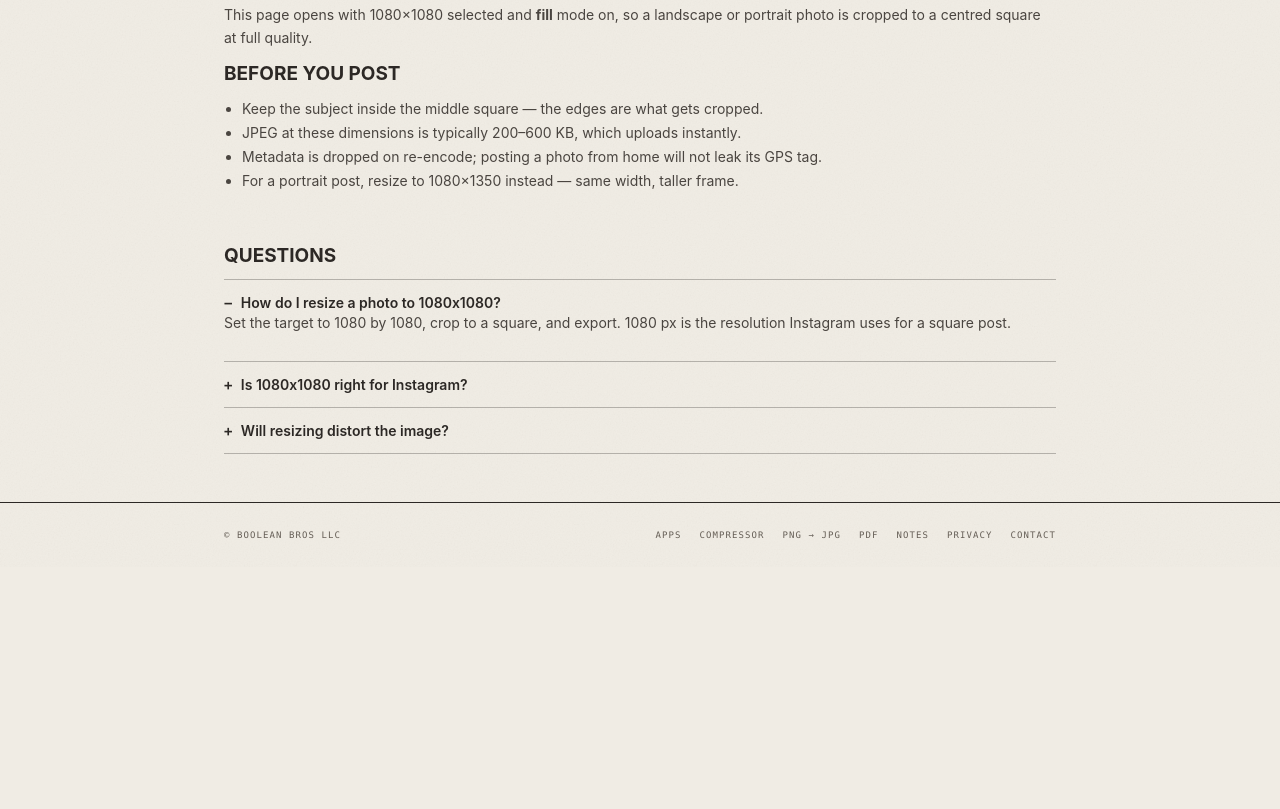
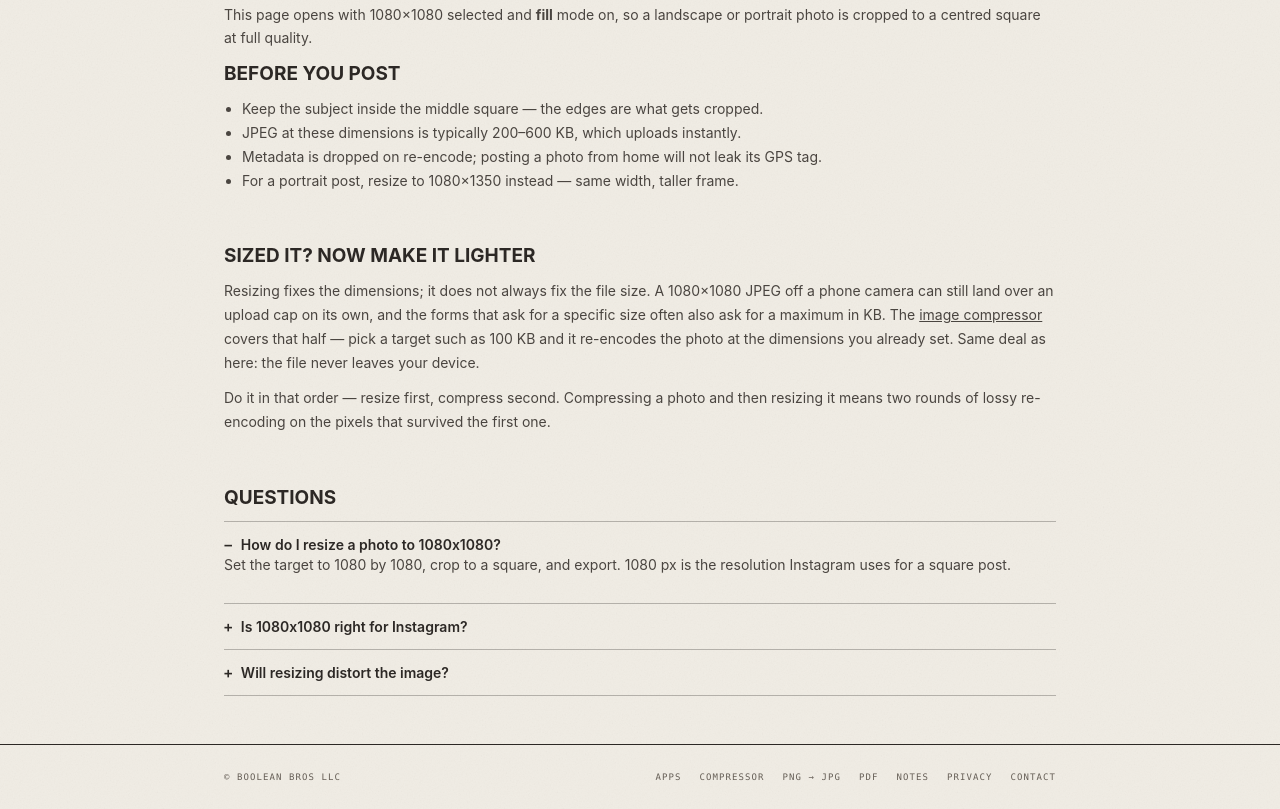
Before and after one commit to Boolean-Bros-LLC/MainWebsite, a plain HTML site: page resize/1080x1080/index.html in a window 1280 px wide. Shown: the part 1083-1892 px from the top of the page. Before the commit the page ends 1650 px from the top, so only its background shows below. Drawn offline with Linux system fonts and the light colour scheme.

Commit message:
resize: link the size pages to the /shrink/ compressor
The /resize/ landing pages now take real traffic (4 pageviews in 2 days)
and had no path to the compressor, which is the natural next step when a
resized file still clears an upload cap. Adds one copy section on the
master plus a regenerated set of all three pages, resize-then-compress
order included because the reverse double-encodes.

edits resize/index.html

```diff
--- a/resize/1080x1080/index.html
+++ b/resize/1080x1080/index.html
@@ -244,6 +244,18 @@ a:focus-visible,button:focus-visible,input:focus-visible{outline:2px solid var(-
         <li>Metadata is dropped on re-encode; posting a photo from home will not leak its GPS tag.</li>
         <li>For a portrait post, resize to 1080×1350 instead — same width, taller frame.</li>
       </ul>
+    </section>
+
+    <section class="copy" id="smaller">
+      <h2>Sized it? Now make it lighter</h2>
+      <p>Resizing fixes the dimensions; it does not always fix the file size. A 1080×1080 JPEG off a
+        phone camera can still land over an upload cap on its own, and the forms that ask for a specific
+        size often also ask for a maximum in KB. The
+        <a href="/shrink/">image compressor</a> covers that half — pick a target such as 100 KB and it
+        re-encodes the photo at the dimensions you already set. Same deal as here: the file never leaves
+        your device.</p>
+      <p>Do it in that order — resize first, compress second. Compressing a photo and then resizing it
+        means two rounds of lossy re-encoding on the pixels that survived the first one.</p>
     </section>
 
     <section class="copy" id="faq">
```
Also changed, not shown: resize/2x2-inch/index.html (+12 -0 lines), resize/600x600/index.html (+12 -0 lines), resize/index.html (+12 -0 lines).
